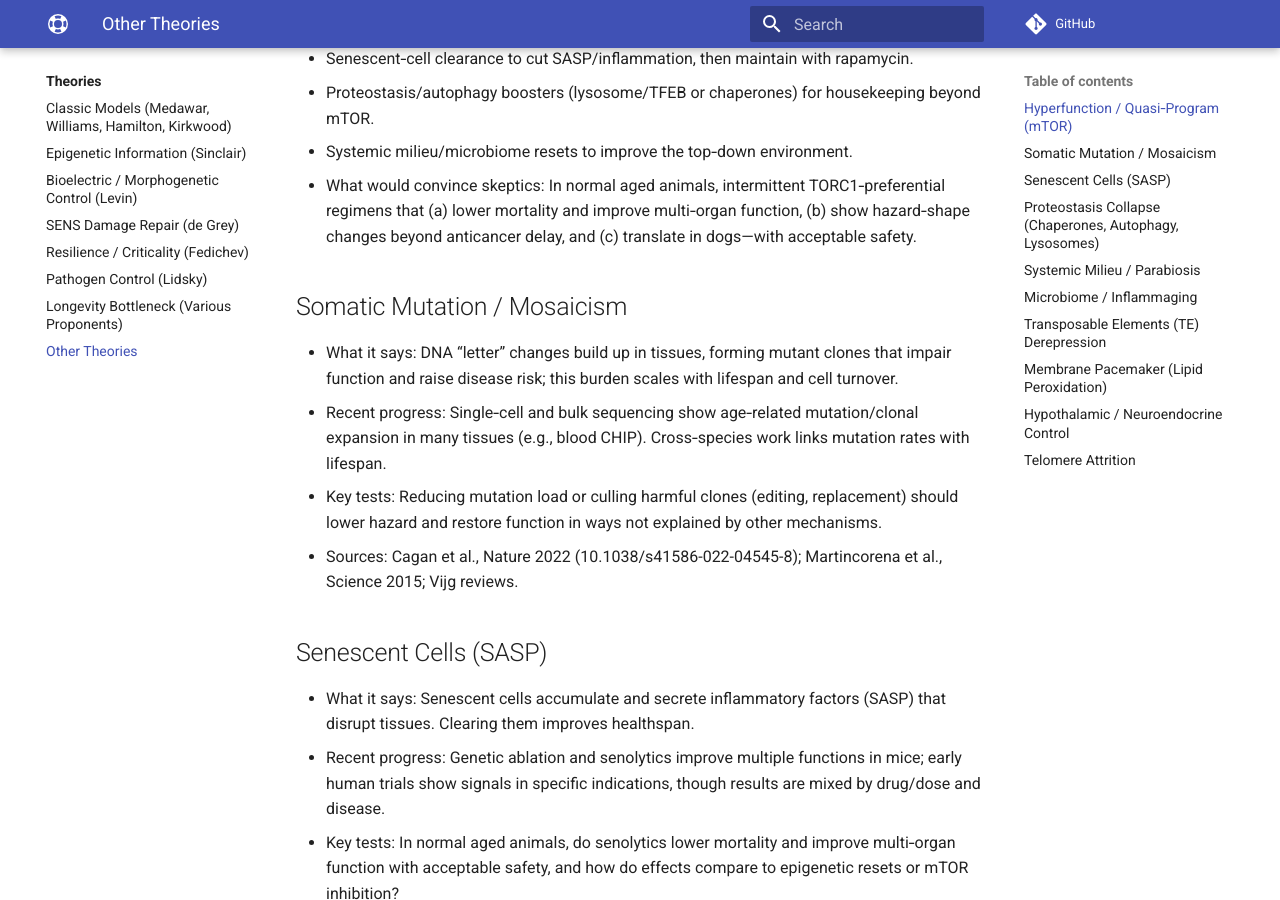
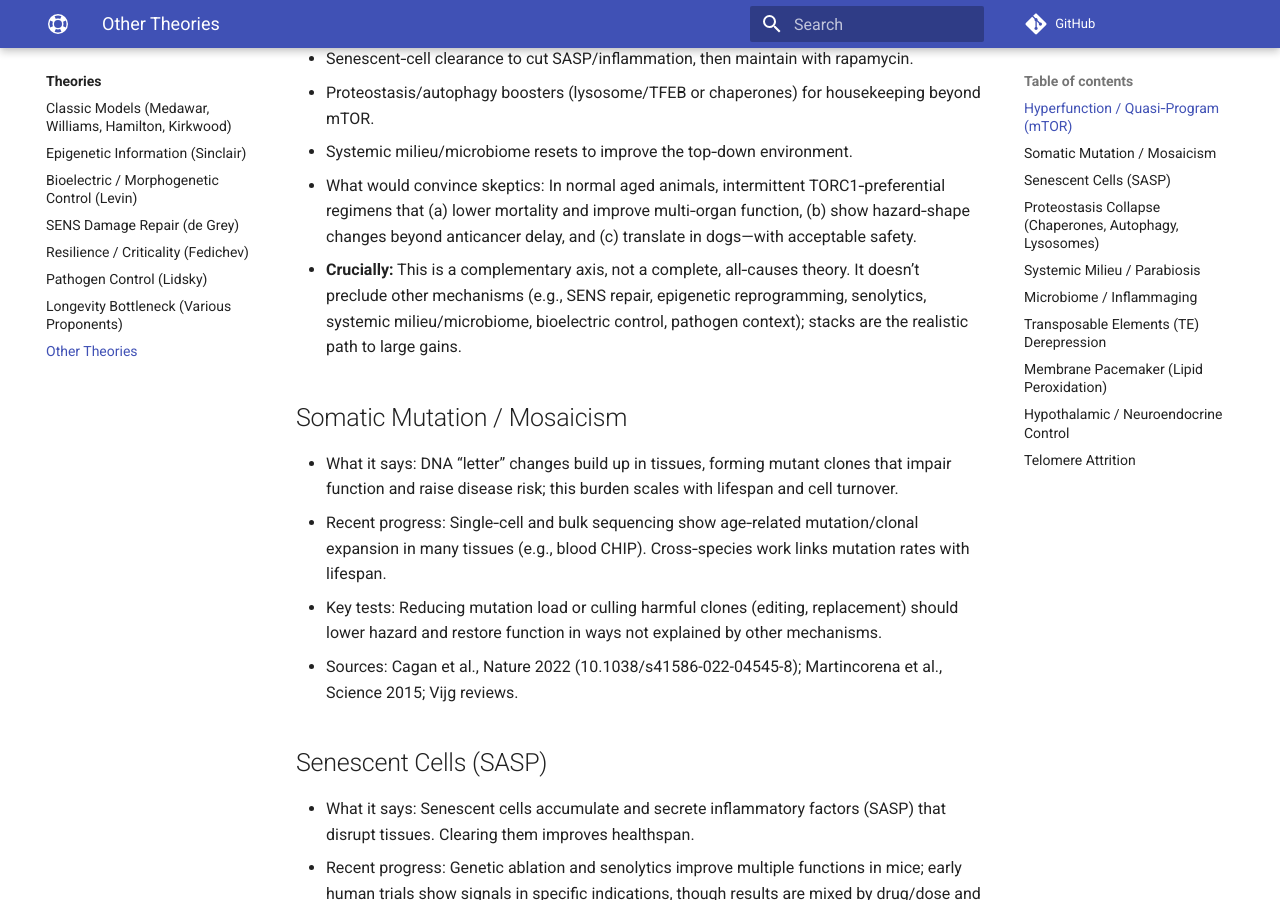
Before and after one commit to djgish485/project-lifespan, an MkDocs documentation site: the page built from docs/theories/other_theories.md, in a window 1280 px wide and 900 px high, scrolled down 645 px. Built offline with MkDocs 1.6.1 and Material for MkDocs 9.7.7, drawn with Linux system fonts in a browser that asks for light colours; comment, search, counter and statistics services are not loaded.

Commit message:
docs(other-theories): add bold scope/compatibility note to Hyperfunction (complementary, not complete)

```diff
--- a/docs/theories/other_theories.md
+++ b/docs/theories/other_theories.md
@@ -12,6 +12,7 @@ Short, plain‑English summaries of additional aging frameworks beyond the seven
   - Proteostasis/autophagy boosters (lysosome/TFEB or chaperones) for housekeeping beyond mTOR.
   - Systemic milieu/microbiome resets to improve the top‑down environment.
 - What would convince skeptics: In normal aged animals, intermittent TORC1‑preferential regimens that (a) lower mortality and improve multi‑organ function, (b) show hazard‑shape changes beyond anticancer delay, and (c) translate in dogs—with acceptable safety.
+ - **Crucially:** This is a complementary axis, not a complete, all‑causes theory. It doesn’t preclude other mechanisms (e.g., SENS repair, epigenetic reprogramming, senolytics, systemic milieu/microbiome, bioelectric control, pathogen context); stacks are the realistic path to large gains.
 
 ## Somatic Mutation / Mosaicism
 - What it says: DNA “letter” changes build up in tissues, forming mutant clones that impair function and raise disease risk; this burden scales with lifespan and cell turnover.
```
